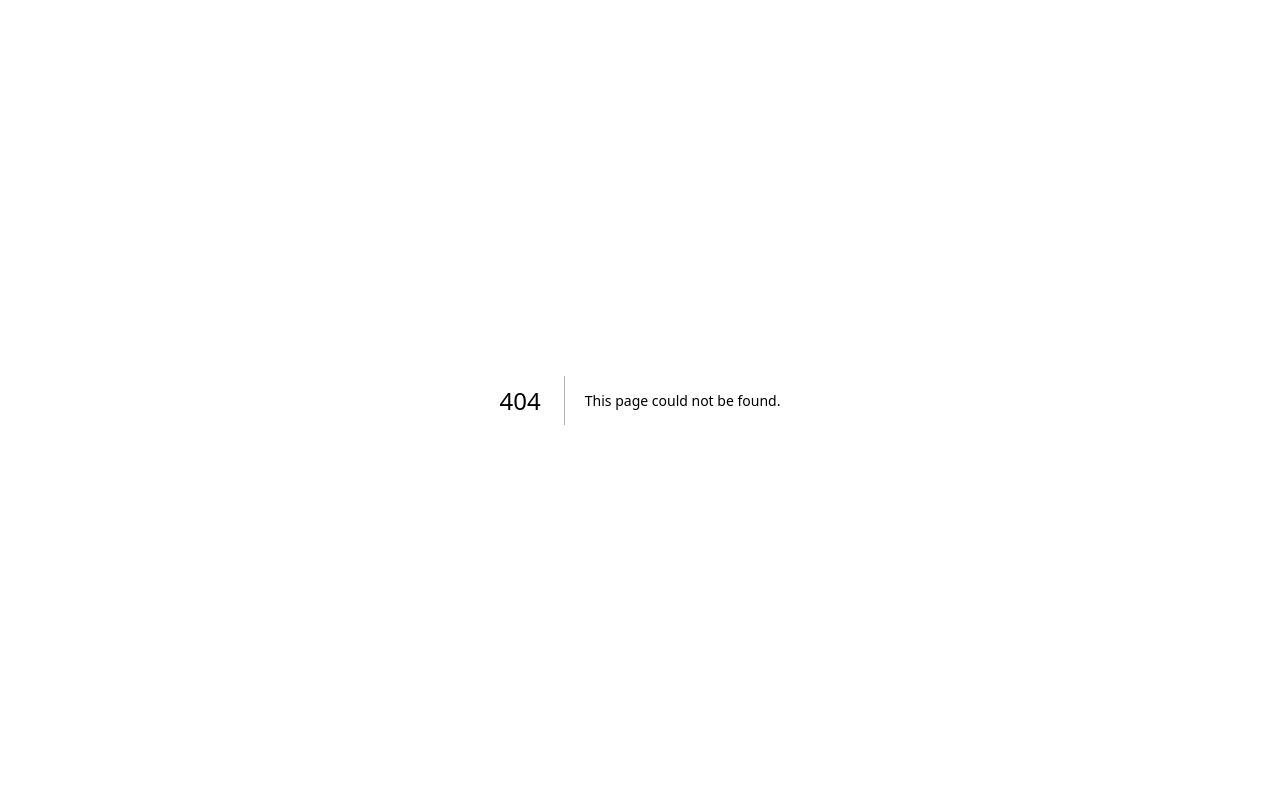
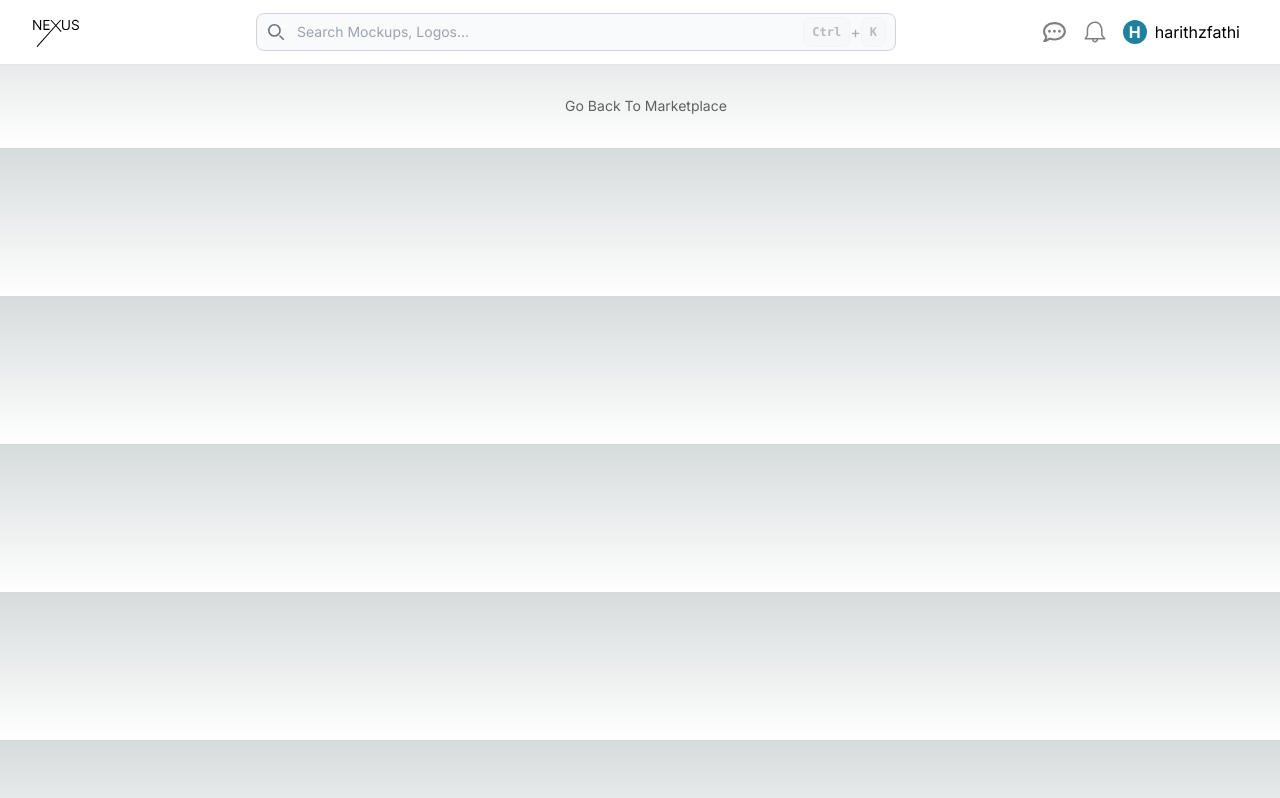
Before and after one commit to Arithz/nexus, a Next.js app in the folder frontend/: page /item/1 in a window 1280 px wide. Before the commit this address had no page. Built offline with nearby package versions, Linux system fonts and the light colour scheme.

Commit message:
update item, layouts, and navbar image path

```diff
--- a/frontend/src/app/components/general/Navbar.tsx
+++ b/frontend/src/app/components/general/Navbar.tsx
@@ -5,8 +5,8 @@ const LeftSide = () => {
   return (
     <div className="max-w-[12rem] w-full  sm:hidden md:block mx-global !mr-0">
       {/* logo */}
-      <a href="https://flowbite.com/" className="flex items-center">
-        <img src="images/logo.svg" alt="Logo" className="w-12 h-12" />
+      <a href="/" className="flex items-center">
+        <img src="/images/logo.svg" alt="Logo" className="w-12 h-12" />
       </a>
     </div>
   );
@@ -68,14 +68,14 @@ const RightSide = () => {
       <div className="w-full flex items-center gap-4 justify-end">
         {/* message */}
         <img
-          src="images/message.svg"
+          src="/images/message.svg"
           alt="messages"
           className="w-6 h-6 hover:bg-cs-border-fade transition cursor-pointer"
           onClick={openChatWindow}
         />
         {/* notifications */}
         <img
-          src="images/notification.svg"
+          src="/images/notification.svg"
           alt="notifications"
           className="w-6 h-6 hover:bg-cs-border-fade transition cursor-pointer"
         />
--- a/frontend/src/app/components/marketplace/Marketplace.tsx
+++ b/frontend/src/app/components/marketplace/Marketplace.tsx
@@ -2,7 +2,7 @@ import React from "react";
 
 const TopicBar = () => {
   return (
-    <>
+    <div className="px-6 ">
       <p className="text-sm font-medium text-cs-fade2">Popular Topics</p>
       <div className="grid grid-cols-5 gap-2 border-b border-cs-border-fade pb-6 pt-3">
         {[...Array(10)].map((_, i: number) => (
@@ -11,17 +11,21 @@ const TopicBar = () => {
           </p>
         ))}
       </div>
-    </>
+    </div>
   );
 };
 
 const ItemList = () => {
   return (
     <>
-      <div className="grid gap-2">
+      <div className="grid">
         {[...Array(10)].map((_, i: number) => (
-          <div key={i} className="flex gap-5 py-4 w-full border-b border-cs-border-fade">
-            <div className="w-[25rem] bg-cs-fade3 aspect-video overflow-hidden">
+          <a
+            href="/item/1"
+            key={i}
+            className="flex gap-5 px-6 py-4 w-full border-b border-cs-border-fade hover:bg-[#eeeeee] cursor-pointer transition"
+          >
+            <div className="w-60 border border-cs-fade2 bg-cs-fade3 aspect-video overflow-hidden">
               <img
                 src="https://i.imgur.com/2ZJXJ8k.png"
                 alt="item"
@@ -30,22 +34,23 @@ const ItemList = () => {
                 className="w-full h-full object-cover object-center"
               />
             </div>
-            <div className="flex flex-col gap-2">
-              <p className="font-bold text-cs-fade1">
+            <div className="flex flex-col gap-1">
+              <p className="text-sm md:text-base font-bold text-cs-fade1">
                 The popular complete javascript bootcamp for beginner
               </p>
-              <p className="text-sm text-cs-fade2">
+              <p className="hidden md:block text-sm text-cs-fade2">
                 This courses is a good start for those who are new to JavaScript and want to learn
                 about this programming language
               </p>
-              <div className="flex gap-2 text-sm">
+              <div className="flex gap-2 items-center text-sm">
                 <p>4.8</p>
                 <i className="fa-solid fa-star text-yellow-300"></i>
+
+                <p className="text-sm text-cs-fade1">12.9k students</p>
               </div>
               <p className="text-sm text-cs-fade2">5h 45m</p>
-              <p className="text-sm text-cs-fade1">12.9k students</p>
             </div>
-          </div>
+          </a>
         ))}
       </div>
     </>
@@ -56,7 +61,7 @@ function Marketplace() {
   return (
     <>
       <h1 className="text-cs-black tracking-widest font-bold text-sm px-4 py-2.5">MENU</h1>
-      <div className="h-full w-full px-6 py-3 bg-cs-white border border-cs-border-fade rounded">
+      <div className="h-full w-full py-3 bg-cs-white border border-cs-border-fade rounded">
         <TopicBar />
         <ItemList />
       </div>
--- /dev/null
+++ b/frontend/src/app/item/[itemId]/page.tsx
@@ -0,0 +1,30 @@
+"use client";
+
+import React, { useState } from "react";
+import Navbar from "@components/general/Navbar";
+import ChatPanel from "@components/general/ChatPanel";
+import NewPostPanel from "@components/general/NewPostPanel";
+
+function Item() {
+  const [page, setPage] = useState("Marketplace");
+
+  return (
+    <>
+      <Navbar />
+      <ChatPanel />
+      <NewPostPanel />
+
+      <div className="flex w-full justify-center gap-8 h-full !pt-24 pb-8">
+        <a
+          href="/"
+          className="flex items-center gap-3 cursor-pointer text-cs-fade2 hover:text-cs-fade1 transition "
+        >
+          <i className="fa-solid fa-arrow-left text-sm"></i>
+          <p className="text-sm">Go Back To Marketplace</p>
+        </a>
+      </div>
+    </>
+  );
+}
+
+export default Item;
```
